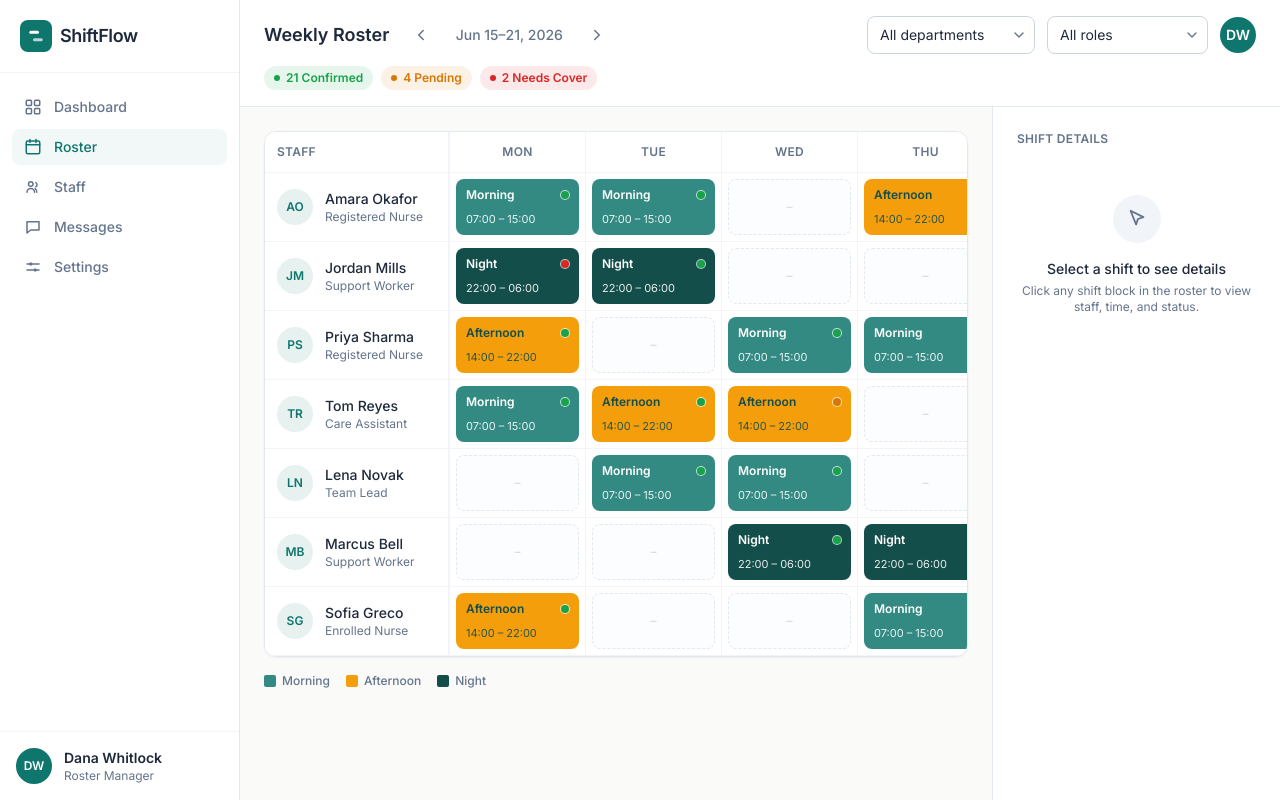
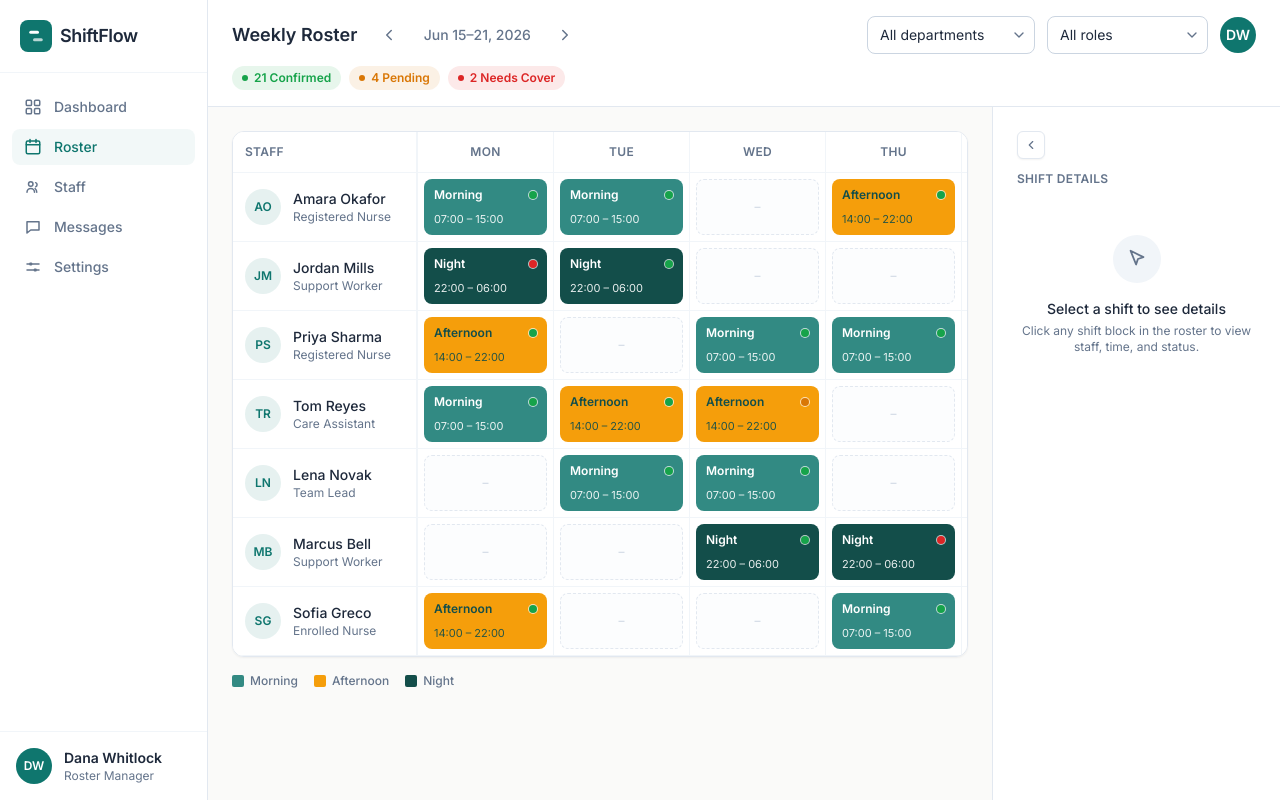
Before and after one commit to charlesalo/shiftflow-rostering, a Next.js app: page /dashboard in a window 1280 px wide. Built offline with nearby package versions, Linux system fonts and the light colour scheme.

Commit message:
feat: dashboard interaction polish — hover states, mobile day view, status filters, panel layout fixes

```diff
--- a/app/dashboard/page.js
+++ b/app/dashboard/page.js
@@ -20,7 +20,15 @@ export default function DashboardPage() {
   const [selectedShiftId, setSelectedShiftId] = useState(null);
   // Lifted here too: the top bar sets the active status filter, the grid dims non-matching shifts.
   const [statusFilter, setStatusFilter] = useState(null);
+  // Lifted here too: the panel's own toggle collapses it, but selecting a shift
+  // while collapsed should bring it back so the result is actually visible.
+  const [isPanelCollapsed, setIsPanelCollapsed] = useState(false);
   const summary = getWeekSummary();
+
+  const handleSelectShift = (id) => {
+    setSelectedShiftId(id);
+    setIsPanelCollapsed(false);
+  };
 
   return (
     <div className="flex h-screen overflow-hidden bg-background text-text">
@@ -43,12 +51,16 @@ export default function DashboardPage() {
               days={DAYS}
               shiftTypes={SHIFT_TYPES}
               selectedShiftId={selectedShiftId}
-              onSelectShift={setSelectedShiftId}
+              onSelectShift={handleSelectShift}
               statusFilter={statusFilter}
             />
           </main>
 
-          <ShiftDetailPanel shiftId={selectedShiftId} />
+          <ShiftDetailPanel
+            shiftId={selectedShiftId}
+            isCollapsed={isPanelCollapsed}
+            onToggleCollapse={() => setIsPanelCollapsed((v) => !v)}
+          />
         </div>
       </div>
     </div>
--- a/components/dashboard/ShiftDetailPanel.js
+++ b/components/dashboard/ShiftDetailPanel.js
@@ -4,6 +4,18 @@ import { useEffect, useRef } from "react";
 import { SHIFTS, SHIFT_TYPES, STATUS_META, getStaffById } from "@/lib/roster-data";
 import Badge from "@/components/ui/Badge";
 import Button from "@/components/ui/Button";
+
+function CollapseIcon({ collapsed }) {
+  return (
+    <svg width="14" height="14" viewBox="0 0 24 24" fill="none" aria-hidden="true">
+      {collapsed ? (
+        <path d="M9 6l6 6-6 6" stroke="currentColor" strokeWidth="2" strokeLinecap="round" strokeLinejoin="round" />
+      ) : (
+        <path d="M15 6l-6 6 6 6" stroke="currentColor" strokeWidth="2" strokeLinecap="round" strokeLinejoin="round" />
+      )}
+    </svg>
+  );
+}
 
 function EmptyState() {
   return (
@@ -99,7 +111,7 @@ function ShiftContent({ shift, staff }) {
   );
 }
 
-export default function ShiftDetailPanel({ shiftId }) {
+export default function ShiftDetailPanel({ shiftId, isCollapsed = false, onToggleCollapse }) {
   const shift = shiftId ? SHIFTS.find((s) => s.id === shiftId) ?? null : null;
   const staff = shift ? getStaffById(shift.staffId) : null;
   const panelRef = useRef(null);
@@ -116,13 +128,29 @@ export default function ShiftDetailPanel({ shiftId }) {
   return (
     <aside
       ref={panelRef}
-      className="w-full shrink-0 border-t border-slate-200 bg-surface p-4 lg:w-72 lg:overflow-y-auto lg:border-l lg:border-t-0 lg:p-6"
+      className={`w-full shrink-0 border-t border-slate-200 bg-surface p-4 lg:overflow-y-auto lg:border-l lg:border-t-0 ${
+        isCollapsed ? "lg:w-12 lg:p-3" : "lg:w-72 lg:p-6"
+      }`}
     >
-      <p className="text-xs font-semibold uppercase tracking-wide text-text-muted">
-        Shift details
-      </p>
+      {/* Collapse toggle — lg+ only; the panel stacks below the grid on
+          smaller screens, so there's no persistent width to reclaim there. */}
+      <button
+        type="button"
+        onClick={onToggleCollapse}
+        aria-label={isCollapsed ? "Show details panel" : "Collapse details panel"}
+        aria-expanded={!isCollapsed}
+        className="hidden h-7 w-7 shrink-0 items-center justify-center rounded-md border border-slate-200 bg-surface text-text-muted shadow-sm transition-colors hover:border-slate-300 hover:bg-slate-100 hover:text-text focus-visible:outline-none focus-visible:ring-2 focus-visible:ring-primary focus-visible:ring-offset-2 focus-visible:ring-offset-surface lg:mb-3 lg:flex"
+      >
+        <CollapseIcon collapsed={isCollapsed} />
+      </button>
 
-      {shift && staff ? <ShiftContent shift={shift} staff={staff} /> : <EmptyState />}
+      <div className={isCollapsed ? "lg:hidden" : ""}>
+        <p className="text-xs font-semibold uppercase tracking-wide text-text-muted">
+          Shift details
+        </p>
+
+        {shift && staff ? <ShiftContent shift={shift} staff={staff} /> : <EmptyState />}
+      </div>
     </aside>
   );
 }
--- a/components/dashboard/Sidebar.js
+++ b/components/dashboard/Sidebar.js
@@ -63,7 +63,7 @@ const FOCUS =
 
 export default function Sidebar() {
   return (
-    <aside className="flex h-screen w-16 shrink-0 flex-col border-r border-slate-200 bg-surface lg:w-60">
+    <aside className="flex h-screen w-16 shrink-0 flex-col border-r border-slate-200 bg-surface lg:w-52">
       {/* Logo — full wordmark at md+, mark only on the rail */}
       <div className="flex items-center justify-center border-b border-slate-100 px-2 py-5 lg:justify-start lg:px-5">
         <Logo className="hidden lg:flex" />
```
